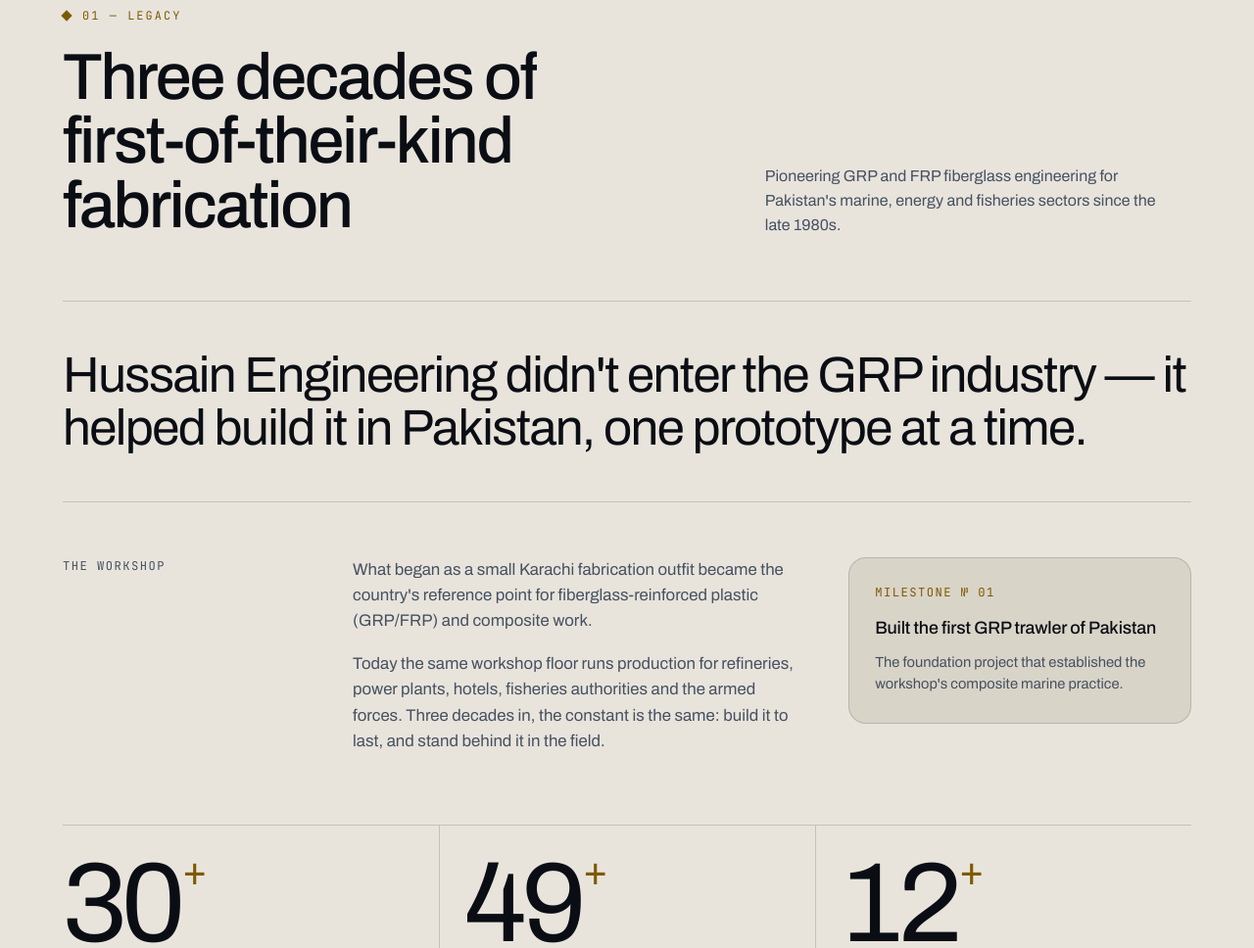
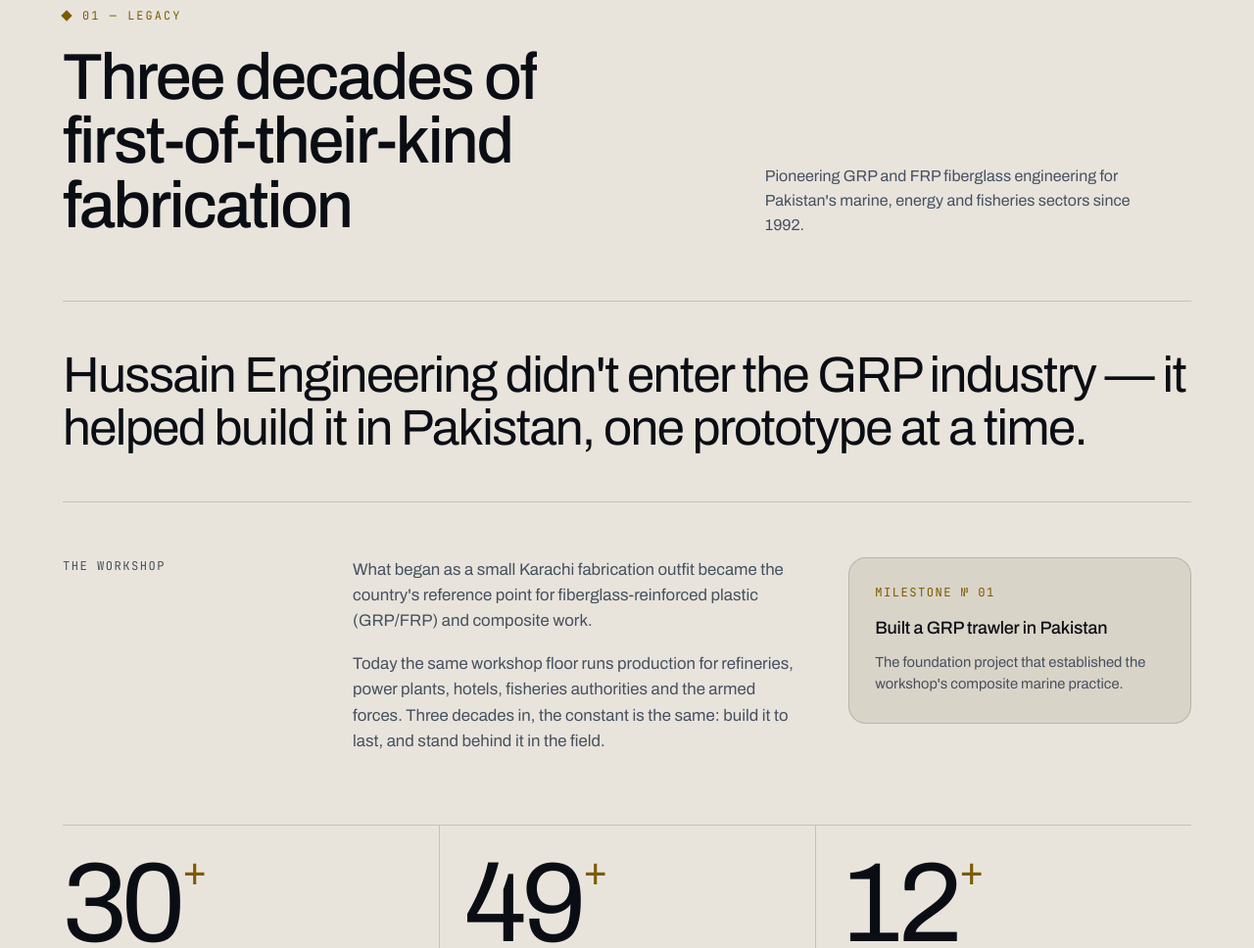
Before and after one commit to void4291/hussain-engineering, a plain HTML site: page index.html in a window 1280 px wide. Shown: the part 4385-5353 px from the top of the page at 98% size. Drawn offline with Linux system fonts and the light colour scheme; animation ran at ten frames a second.

Commit message:
fix(copy): state 1992 as the start year and drop 'first' from the GRP trawler milestone
Co-Authored-By: Claude Sonnet 5.5 <noreply@anthropic.com>

```diff
--- a/index.html
+++ b/index.html
@@ -238,7 +238,7 @@
         <p class="eyebrow">01 — Legacy</p>
         <h2 class="h-lg" data-split>Three decades of first-of-their-kind fabrication</h2>
       </div>
-      <p class="lede rv">Pioneering GRP and FRP fiberglass engineering for Pakistan's marine, energy and fisheries sectors since the late 1980s.</p>
+      <p class="lede rv">Pioneering GRP and FRP fiberglass engineering for Pakistan's marine, energy and fisheries sectors since 1992.</p>
     </div>
 
     <p class="statement">Hussain Engineering didn't enter the GRP industry — it helped build it in Pakistan, one prototype at a time.</p>
@@ -251,7 +251,7 @@
       </div>
       <div class="milestone rv" style="--i:1">
         <span class="mono">Milestone № 01</span>
-        <p>Built the first GRP trawler of Pakistan <small>The foundation project that established the workshop's composite marine practice.</small></p>
+        <p>Built a GRP trawler in Pakistan <small>The foundation project that established the workshop's composite marine practice.</small></p>
       </div>
     </div>
 
```
